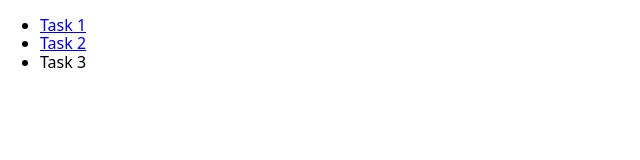
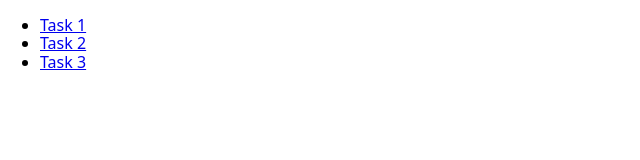
Before and after one commit to o-dorosh/goit-js-hw-11-promisification, a website built with Parcel: page src/index.html in a window 1280 px wide. Shown: the full height of the page, 0-640 px from the left. Built offline with nearby package versions, Linux system fonts and the light colour scheme.

Commit message:
fix link

```diff
--- a/src/index.html
+++ b/src/index.html
@@ -16,7 +16,7 @@
     <ul>
       <li><a href="task-01.html">Task 1</a></li>
       <li><a href="task-02.html">Task 2</a></li>
-      <li><a href="task-03.html"></a>Task 3</a></li>
+      <li><a href="task-03.html">Task 3</a></li>
     </ul>
   </body>
 </html>
```
